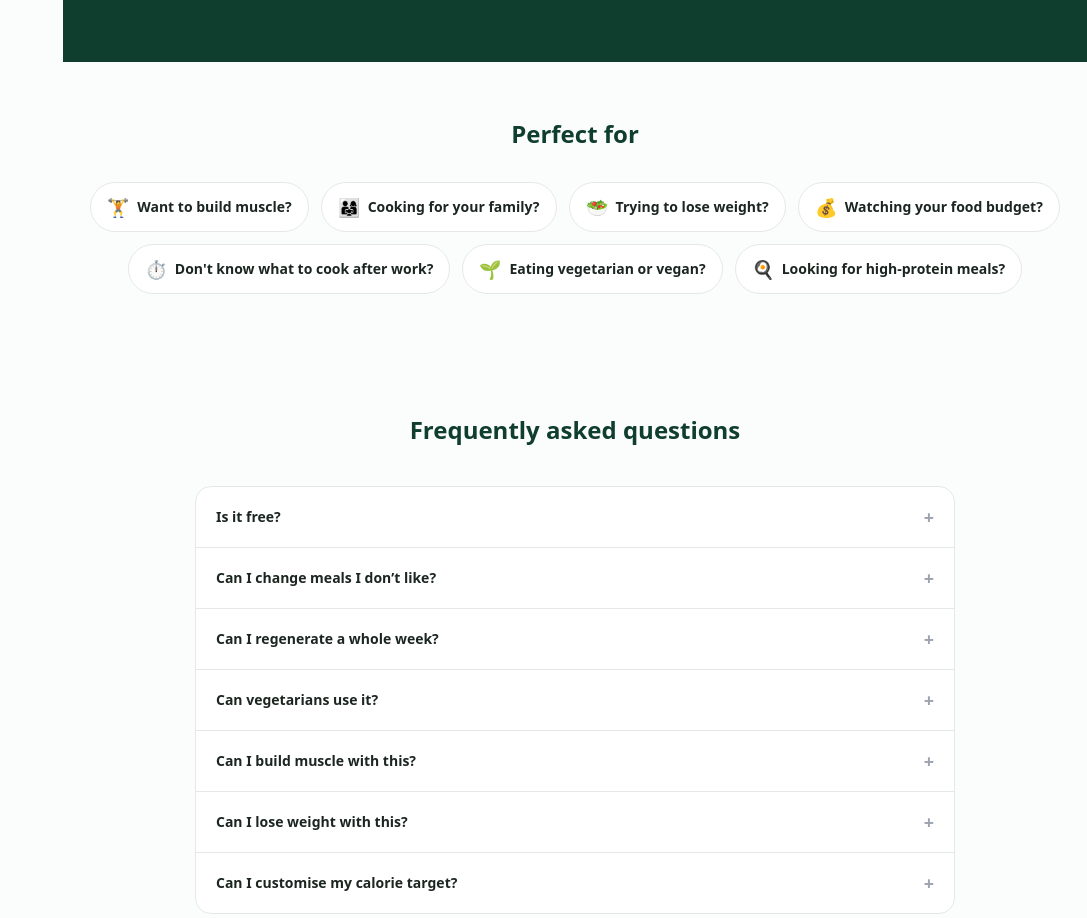
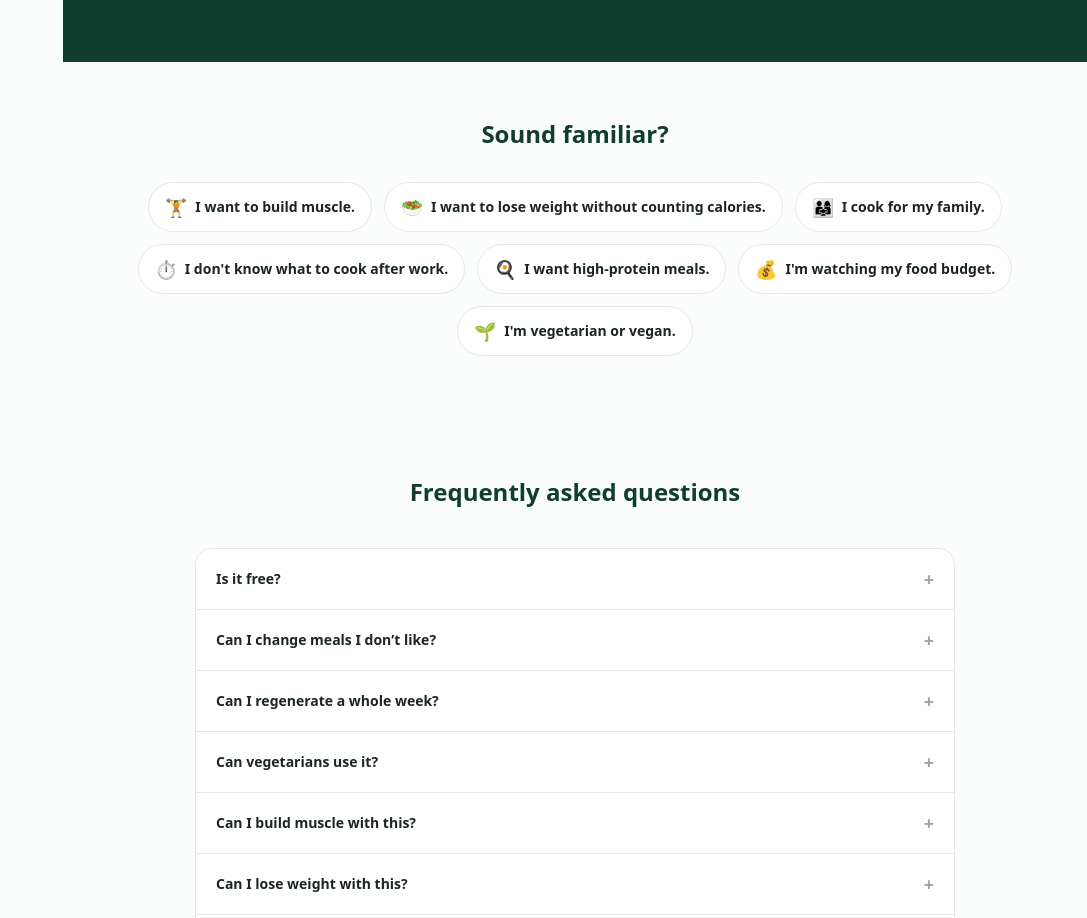
Before and after one commit to usario172332/youraifood-app, a Next.js app in the folder youraifood-app/: page / in a window 1280 px wide. Shown: the part 7034-7952 px from the top of the page, without its empty margins (193-1280 px from the left). Built offline with nearby package versions, Linux system fonts and the light colour scheme; no server answers.

Commit message:
Update UseCases.jsx

```diff
--- a/youraifood-app/components/UseCases.jsx
+++ b/youraifood-app/components/UseCases.jsx
@@ -1,18 +1,18 @@
 const CASES = [
-  { icon: '🏋️', label: 'Want to build muscle?' },
-  { icon: '👨‍👩‍👧', label: 'Cooking for your family?' },
-  { icon: '🥗', label: 'Trying to lose weight?' },
-  { icon: '💰', label: 'Watching your food budget?' },
-  { icon: '⏱️', label: "Don't know what to cook after work?" },
-  { icon: '🌱', label: 'Eating vegetarian or vegan?' },
-  { icon: '🍳', label: 'Looking for high-protein meals?' },
+  { icon: '🏋️', label: 'I want to build muscle.' },
+  { icon: '🥗', label: 'I want to lose weight without counting calories.' },
+  { icon: '👨‍👩‍👧', label: 'I cook for my family.' },
+  { icon: '⏱️', label: "I don't know what to cook after work." },
+  { icon: '🍳', label: 'I want high-protein meals.' },
+  { icon: '💰', label: "I'm watching my food budget." },
+  { icon: '🌱', label: "I'm vegetarian or vegan." },
 ];
 
 export default function UseCases() {
   return (
     <section className="px-6 py-14">
       <div className="mx-auto max-w-[1120px] text-center">
-        <h2 className="mb-8 text-2xl font-extrabold text-green-900">Perfect for</h2>
+        <h2 className="mb-8 text-2xl font-extrabold text-green-900">Sound familiar?</h2>
         <div className="flex flex-wrap justify-center gap-3">
           {CASES.map((c) => (
             <div
```
